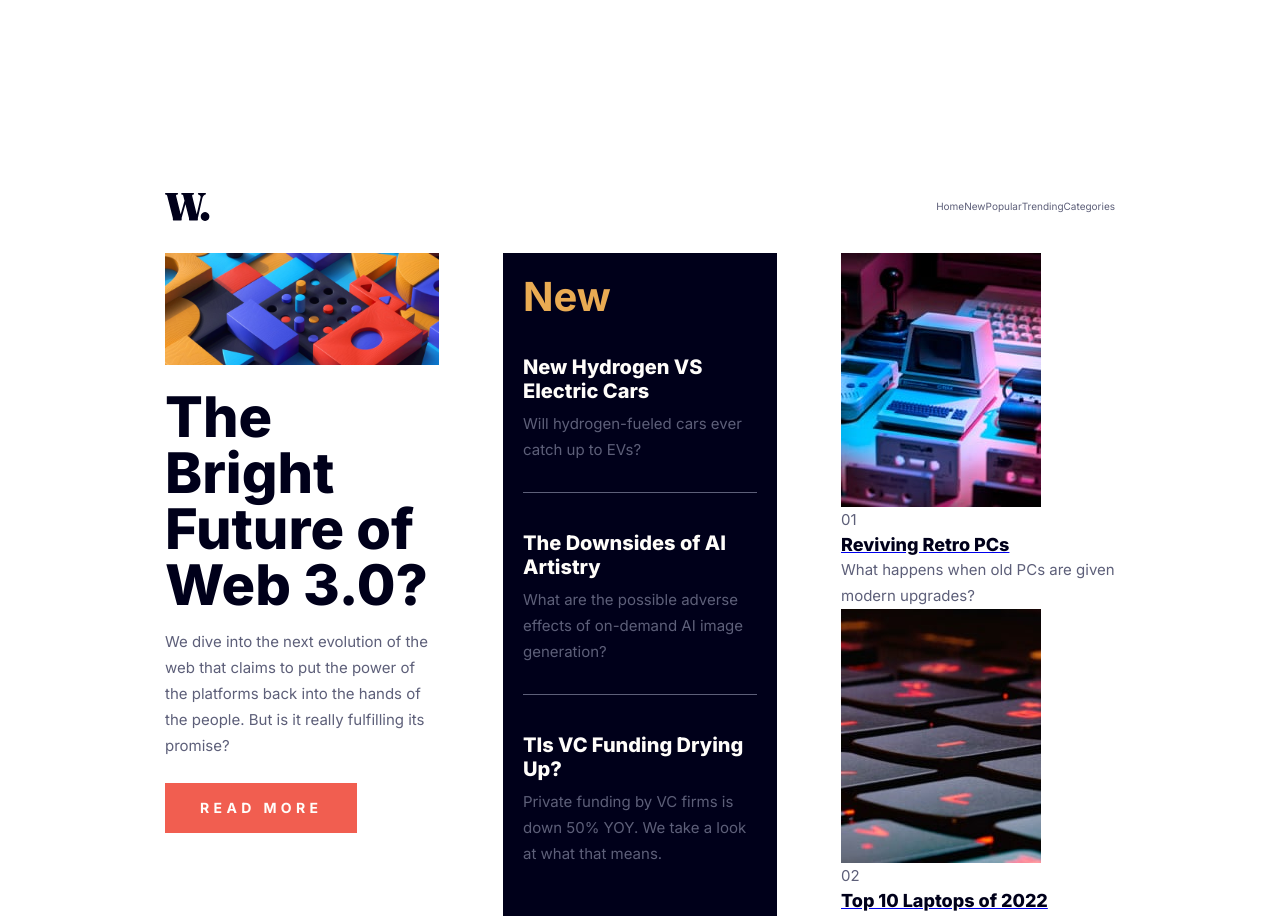
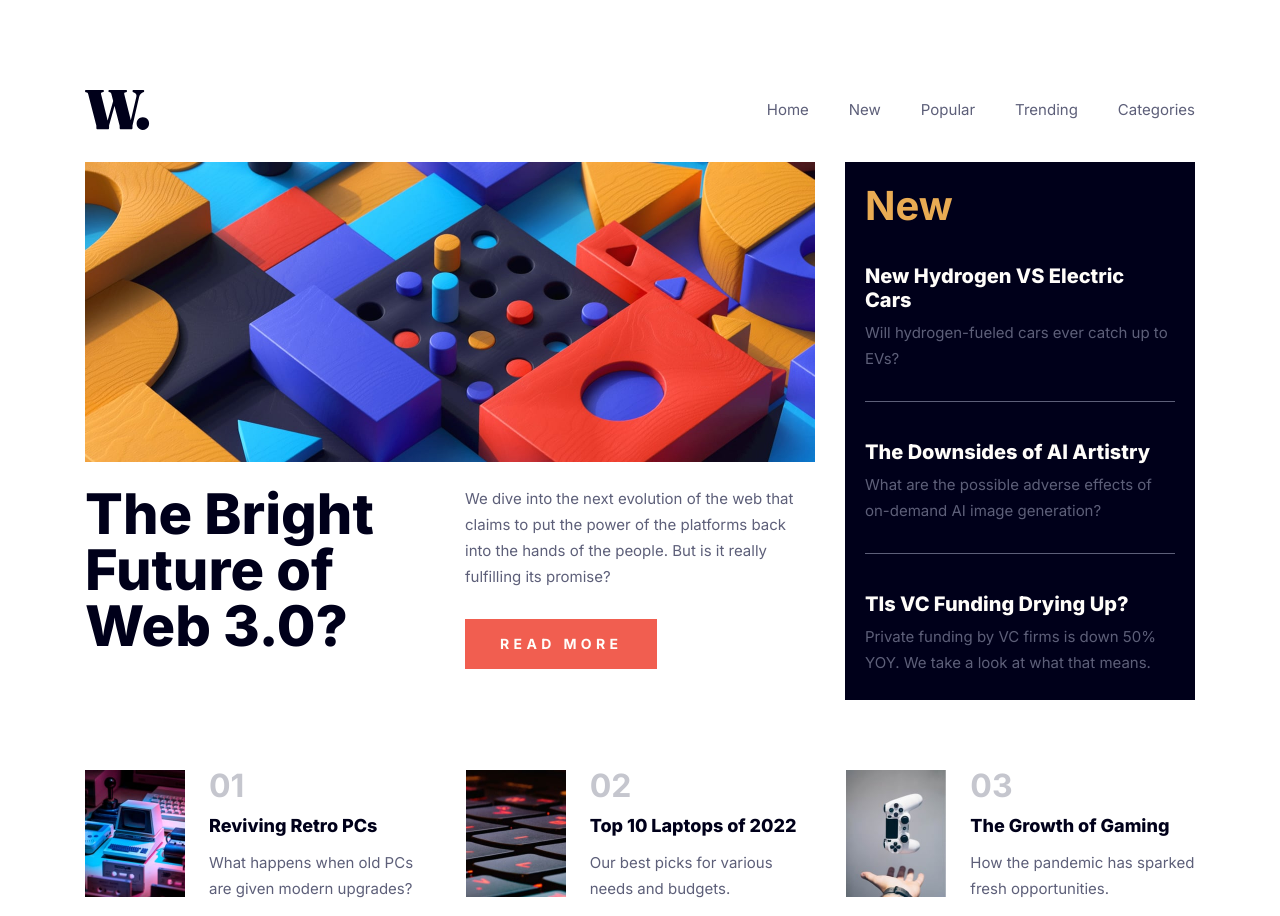
Before and after one commit to barterkamp/news-homepage, a plain HTML site: page index.html in a window 1280 px wide. Shown: the top 916 px of the page. Drawn offline with Linux system fonts and the light colour scheme.

Commit message:
Add media queries for tablet & desktop

```diff
--- a/index.html
+++ b/index.html
@@ -44,6 +44,7 @@
     <!-- main -->
     <main class="main-grid-layout">
 
+      <!-- column one -->
       <article class="main-article">
         <picture class="main-article__image">
             <source
@@ -70,6 +71,8 @@
         </div>
       </article>
 
+      <!-- column 2 -->
+
       <aside class="new-articles">
         <h2 class="new-articles__heading">New</h2>
         <section class="new-articles__preview">
@@ -84,9 +87,11 @@
         </section>
         <section class="new-articles__preview">
           <a href="#" class="new-articles__link"><h3>TIs VC Funding Drying Up?</h3></a>
-          <p class="new-articles__paragraph">Private funding by VC firms is down 50% YOY. We take a look at what that means.</p>
+          <p class="new-articles__paragraph zero-margin">Private funding by VC firms is down 50% YOY. We take a look at what that means.</p>
         </section>
       </aside>
+
+      <!-- column 3 -->
 
       <section class="top-articles">
         <!-- first article -->
@@ -127,11 +132,5 @@
       </section>
     </main>
 
-    <footer class="attribution">
-      Challenge by
-      <a href="https://www.frontendmentor.io?ref=challenge" target="_blank"
-        >Frontend Mentor</a
-      >. Coded by <a href="#">Your Name Here</a>.
-    </footer>
   </body>
 </html>
--- a/scss/base/_colors.scss
+++ b/scss/base/_colors.scss
@@ -1,5 +1,5 @@
 $soft-orange: hsl(35, 77%, 62%);
-$oft-red: hsl(5, 85%, 63%);
+$soft-red: hsl(5, 85%, 63%);
 $off-white: hsl(36, 100%, 99%);
 $grayish-blue: hsl(233, 8%, 79%);
 $dark-grayish-blue: hsl(236, 13%, 42%);
--- a/scss/base/_layout.scss
+++ b/scss/base/_layout.scss
@@ -3,7 +3,7 @@
   margin: 0 auto;
 
   @media (min-width: 644px) {
-    padding: 16.5rem;
+    padding: 0;
   }
 }
 
@@ -12,13 +12,28 @@
   gap: 6.4rem;
   grid-auto-columns: 1fr;
   grid-template-areas:
-  'one'
-  'two'
-  'three';
+    "one"
+    "two"
+    "three";
+  margin-top: 3.2rem;
+  margin-bottom: 8rem;
 
-  @media (min-width: 644px) {
+  @media (min-width: 644px) and (max-width: 1100px) {
     grid-template-areas:
-    'one one two'
-    'three three three';
+      "one one one"
+      "two two two"
+      "three three three";
+    grid-column-gap: 3rem;
+    grid-row-gap: 7rem;
+    margin-bottom: 6rem;
+  }
+
+  @media (min-width: 1150px) {
+    grid-template-areas:
+      "one one two"
+      "three three three";
+    grid-column-gap: 3rem;
+    grid-row-gap: 7rem;
+    margin-bottom: 0;
   }
 }
--- a/scss/base/_reset.scss
+++ b/scss/base/_reset.scss
@@ -13,13 +13,28 @@ html {
 }
 
 body {
+  line-height: 1.5;
+  -webkit-font-smoothing: antialiased;
+  font-family: "Inter", sans-serif;
   min-height: 100vh;
 }
 
-body {
-  line-height: 1.5;
-  -webkit-font-smoothing: antialiased;
-  font-family: "Inter", sans-serif;
+@media (min-width: 1101px) {
+  body {
+    max-width: 1110px;
+  }
+}
+
+@media (min-width: 640px) and (max-width: 800px) {
+  body {
+    max-width: 600px;
+  }
+}
+
+@media (min-width: 801px) and (max-width: 1100px) {
+  body {
+    max-width: 750px;
+  }
 }
 
 img,
--- a/scss/components/_button.scss
+++ b/scss/components/_button.scss
@@ -1,5 +1,5 @@
 .btn {
-  background-color: $oft-red;
+  background-color: $soft-red;
   outline: none;
   border: none;
   color: $off-white;
@@ -9,7 +9,7 @@
   font-size: 1.4rem;
   line-height: 2.4rem;
   padding: 1.3rem 3.5rem;
-  transition: all 0.4s;
+  transition: all 0.3s;
   cursor: pointer;
 
   &:hover,
--- a/scss/components/_main-article.scss
+++ b/scss/components/_main-article.scss
@@ -2,6 +2,21 @@
   display: flex;
   flex-direction: column;
   gap: 2.4rem;
+  grid-area: one;
+
+  &__image {
+    @media (min-width: 644px) {
+      grid-column: span 2;
+    }
+  }
+
+  &__textcontent {
+    @media (min-width: 644px) {
+      display: grid;
+      grid-template-columns: repeat(2, 1fr);
+      gap: 3rem;
+    }
+  }
 
   &__heading {
     margin-bottom: 1.6rem;
@@ -9,5 +24,9 @@
 
   &__paragraph {
     margin-bottom: 2.4rem;
+
+    @media (min-width: 644px) {
+      margin-bottom: 2.9rem;
+    }
   }
 }
--- a/scss/components/_navigation.scss
+++ b/scss/components/_navigation.scss
@@ -3,11 +3,18 @@
   display: flex;
   position: relative;
   justify-content: space-between;
-  margin-bottom: 3.2rem;
   align-items: center;
+
+  @media (min-width: 644px) {
+    margin-top: 9rem;
+  }
 
   &__logo img {
     width: 45px;
+
+    @media (min-width: 644px) {
+      width: 65px;
+    }
   }
 }
 
@@ -15,12 +22,26 @@
   &__list {
     display: flex;
     list-style: none;
+
+    @media (min-width: 644px) {
+      gap: 4rem;
+    }
   }
 
-  &__link a {
-    text-decoration: none;
-    color: $dark-grayish-blue;
+  &__link {
+    @media (min-width: 644px) {
+      font-size: 1.5rem;
+    }
 
+    & a {
+      text-decoration: none;
+      color: $dark-grayish-blue;
+      transition: all 0.4s;
 
+      &:hover,
+      a:active {
+        color: $soft-red;
+      }
+    }
   }
 }
--- a/scss/components/_new-articles.scss
+++ b/scss/components/_new-articles.scss
@@ -1,6 +1,7 @@
 .new-articles {
   background-color: $very-dark-blue;
   padding: 2.4rem 2rem;
+  grid-area: two;
 
   &__preview {
     display: flex;
@@ -18,7 +19,7 @@
     margin-top: 3.8rem;
 
     & h3 {
-      transition: all 0.4s;
+      transition: all 0.3s;
 
       &:hover,
       &:active {
@@ -31,3 +32,7 @@
     margin-bottom: 2.9rem;
   }
 }
+
+.zero-margin {
+  margin-bottom: 0;
+}
--- /dev/null
+++ b/scss/components/_top-articles.scss
@@ -0,0 +1,49 @@
+.top-articles {
+  display: flex;
+  flex-direction: column;
+  gap: 3.2rem;
+  grid-area: three;
+
+  @media (min-width: 1100px) {
+    display: grid;
+    grid-template-columns: repeat(3, 1fr);
+    // grid-column-start: 1;
+    // grid-column-end: 4;
+  }
+
+  &__container {
+    display: flex;
+    gap: 2.4rem;
+  }
+
+  &__image {
+    max-width: 10rem;
+  }
+
+  &__textcontent {
+    display: flex;
+    flex-direction: column;
+    gap: 1.2rem;
+  }
+
+  &__number {
+    font-weight: 700;
+    font-size: 3.2rem;
+    line-height: 32px;
+    color: $grayish-blue;
+  }
+
+  &__link {
+    text-decoration: none;
+    transition: all 0.4s;
+
+    & h4 {
+      transition: all 0.3s;
+
+      &:hover,
+      &:active {
+        color: $soft-red;
+      }
+    }
+  }
+}
--- a/scss/main.scss
+++ b/scss/main.scss
@@ -6,3 +6,4 @@
 @import "./components/navigation";
 @import "./components/main-article";
 @import "./components/new-articles";
+@import "./components/top-articles";
```
Also changed, not shown: scss/main.css, 1 other file.
